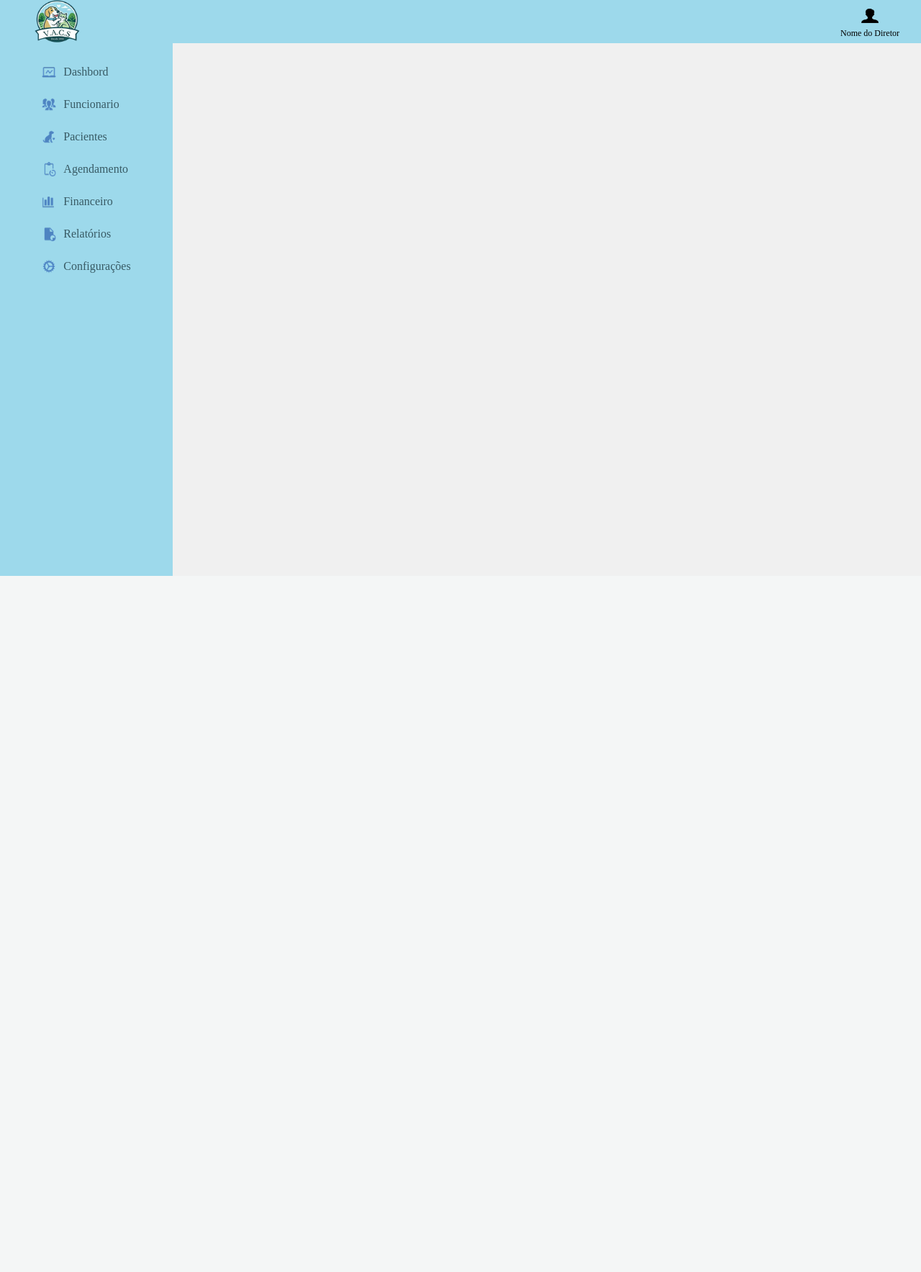
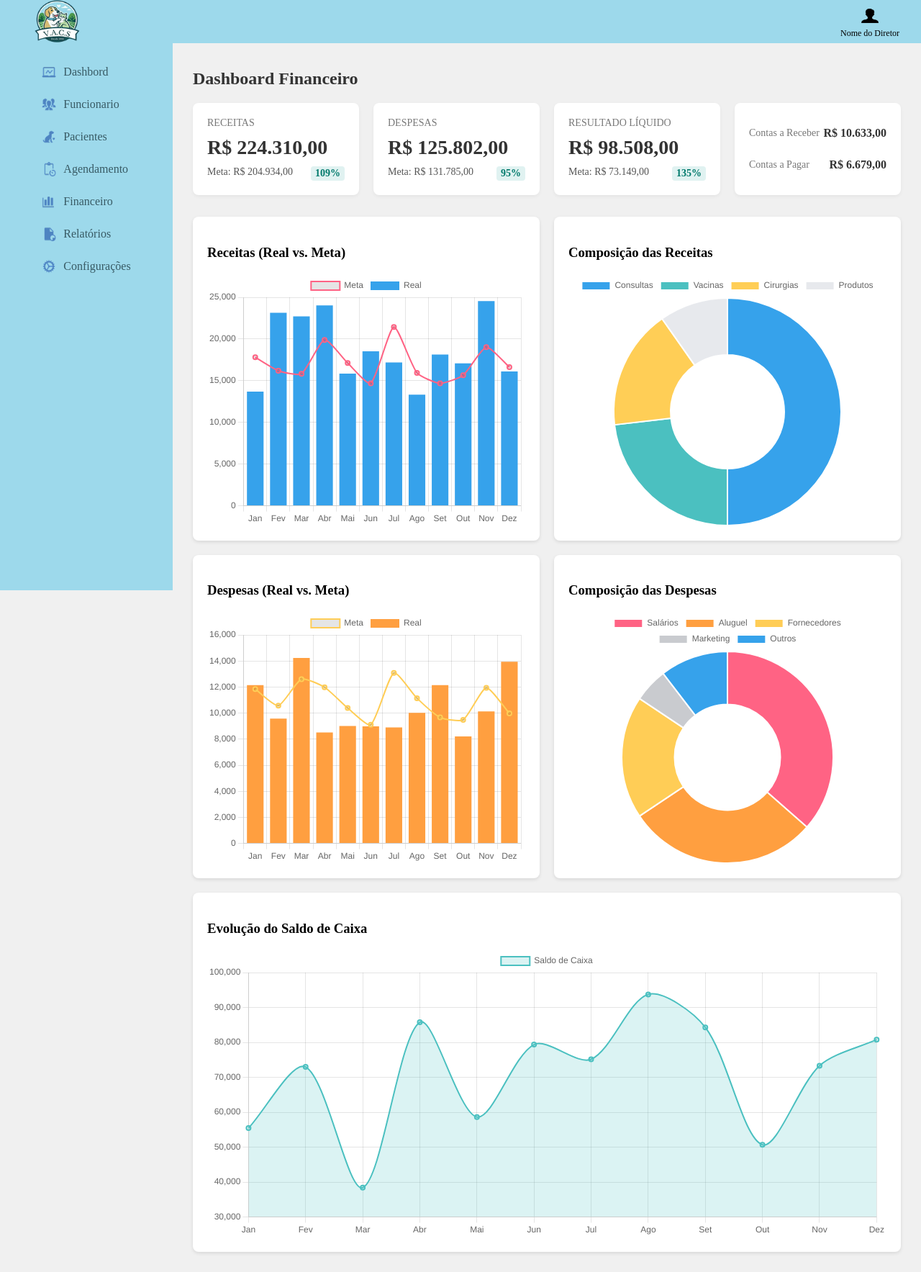
Before and after one commit to victorribeiro12/VACS2010, a PHP site: page /diretorFu.html in a window 1280 px wide. Shown: the whole page at 72% size. Before the commit the page ends 800 px from the top, so only its background shows below. Run offline with PHP 8.4, Linux system fonts and the light colour scheme.

Commit message:
feat(diretor): Implementa dashboard financeiro dinâmico
Este commit introduz um painel financeiro completo e moderno na página `diretorFu.html`, substituindo o conteúdo anterior.

- **Criação do Dashboard:** Adiciona uma nova interface com KPIs (Key Performance Indicators) para receitas, despesas e resultados, além de cartões para contas a pagar/receber.

- **Gráficos Dinâmicos:** Implementa múltiplos gráficos utilizando Chart.js:
  - Gráficos de barras/linhas para comparar valores reais vs. metas de receitas e despesas.
  - Gráficos de rosca para detalhar a composição de receitas e despesas.
  - Um gráfico de linha para a evolução do saldo de caixa.

- **Dados Aleatórios:** Inclui um script que gera dados fictícios e aleatórios a cada carregamento da página, tornando o dashboard mais realista para demonstrações.

- **Correção de Layout:** Resolve um problema crítico onde os gráficos cresciam verticalmente de forma infinita. A solução envolveu:
  - Envolver cada elemento `<canvas>` em uma `div.chart-container`.
  - Aplicar CSS específico (`position: relative`, `height`) para dar ao contêiner do gráfico uma altura definida, permitindo que o Chart.js renderize corretamente dentro dos limites.

```diff
--- a/Diretor/diretorFu.html
+++ b/Diretor/diretorFu.html
@@ -36,7 +36,209 @@
             <li><a href="diretorC.html"><img src="img/Settings.png"  alt="" height=""  width="">Configurações</a></li>
         </ul>
     </nav>
-    <script src="diretor.js"></script>
+    <div class="main-content">
+        <h1 class="page-title">Dashboard Financeiro</h1>
+
+        <!-- Seção de KPIs Principais -->
+        <div class="kpi-grid">
+            <!-- KPIs de Receita -->
+            <div class="kpi-card">
+                <h3 class="kpi-title">Receitas</h3>
+                <div class="kpi-main-value" id="receitaAtual">R$ 0,00</div>
+                <div class="kpi-sub-values">
+                    <span>Meta: <span id="receitaMeta">R$ 0,00</span></span>
+                    <span class="kpi-percentage" id="receitaPercentual">0%</span>
+                </div>
+            </div>
+            <!-- KPIs de Despesa -->
+            <div class="kpi-card">
+                <h3 class="kpi-title">Despesas</h3>
+                <div class="kpi-main-value" id="despesaAtual">R$ 0,00</div>
+                <div class="kpi-sub-values">
+                    <span>Meta: <span id="despesaMeta">R$ 0,00</span></span>
+                    <span class="kpi-percentage" id="despesaPercentual">0%</span>
+                </div>
+            </div>
+            <!-- KPIs de Resultado -->
+            <div class="kpi-card">
+                <h3 class="kpi-title">Resultado Líquido</h3>
+                <div class="kpi-main-value" id="resultadoAtual">R$ 0,00</div>
+                <div class="kpi-sub-values">
+                    <span>Meta: <span id="resultadoMeta">R$ 0,00</span></span>
+                    <span class="kpi-percentage" id="resultadoPercentual">0%</span>
+                </div>
+            </div>
+            <!-- Contas a Receber/Pagar -->
+            <div class="kpi-card kpi-small">
+                <div class="kpi-sub-item">
+                    <span>Contas a Receber</span>
+                    <strong id="contasReceber">R$ 0,00</strong>
+                </div>
+                <div class="kpi-sub-item">
+                    <span>Contas a Pagar</span>
+                    <strong id="contasPagar">R$ 0,00</strong>
+                </div>
+            </div>
+        </div>
+
+        <!-- Seção de Gráficos Principais -->
+        <div class="finance-charts-grid">
+            <div class="chart-card">
+                <h3>Receitas (Real vs. Meta)</h3>
+                <div class="chart-container">
+                    <canvas id="receitasChart"></canvas>
+                </div>
+            </div>
+            <div class="chart-card">
+                <h3>Composição das Receitas</h3>
+                <div class="chart-container">
+                    <canvas id="composicaoReceitasChart"></canvas>
+                </div>
+            </div>
+            <div class="chart-card">
+                <h3>Despesas (Real vs. Meta)</h3>
+                <div class="chart-container">
+                    <canvas id="despesasChart"></canvas>
+                </div>
+            </div>
+            <div class="chart-card">
+                <h3>Composição das Despesas</h3>
+                <div class="chart-container">
+                    <canvas id="composicaoDespesasChart"></canvas>
+                </div>
+            </div>
+        </div>
+
+        <!-- Seção de Gráfico de Saldo de Caixa -->
+        <div class="chart-card-full">
+            <h3>Evolução do Saldo de Caixa</h3>
+            <div class="chart-container">
+                <canvas id="saldoCaixaChart"></canvas>
+            </div>
+        </div>
+    </div>
+
+    <script>
+        document.addEventListener('DOMContentLoaded', () => {
+            // --- Funções Auxiliares ---
+            const random = (min, max) => Math.floor(Math.random() * (max - min + 1)) + min;
+            const formatCurrency = (value) => value.toLocaleString('pt-BR', { style: 'currency', currency: 'BRL' });
+
+            // --- Geração de Dados Aleatórios ---
+            const meses = ['Jan', 'Fev', 'Mar', 'Abr', 'Mai', 'Jun', 'Jul', 'Ago', 'Set', 'Out', 'Nov', 'Dez'];
+            const receitaRealData = Array.from({ length: 12 }, () => random(12000, 25000));
+            const receitaMetaData = Array.from({ length: 12 }, () => random(14000, 22000));
+            const despesaRealData = Array.from({ length: 12 }, () => random(8000, 15000));
+            const despesaMetaData = Array.from({ length: 12 }, () => random(9000, 14000));
+            const saldoCaixaData = Array.from({ length: 12 }, (_, i) => random(30000, 80000) + (i * 2000));
+
+            // --- Atualização dos KPIs ---
+            const receitaAtual = receitaRealData.reduce((a, b) => a + b, 0);
+            const receitaMeta = receitaMetaData.reduce((a, b) => a + b, 0);
+            document.getElementById('receitaAtual').textContent = formatCurrency(receitaAtual);
+            document.getElementById('receitaMeta').textContent = formatCurrency(receitaMeta);
+            const receitaPercentual = ((receitaAtual / receitaMeta) * 100);
+            document.getElementById('receitaPercentual').textContent = `${receitaPercentual.toFixed(0)}%`;
+            document.getElementById('receitaPercentual').style.backgroundColor = receitaPercentual >= 100 ? '#e0f2f1' : '#ffe0e0';
+            document.getElementById('receitaPercentual').style.color = receitaPercentual >= 100 ? '#00796b' : '#d32f2f';
+
+            const despesaAtual = despesaRealData.reduce((a, b) => a + b, 0);
+            const despesaMeta = despesaMetaData.reduce((a, b) => a + b, 0);
+            document.getElementById('despesaAtual').textContent = formatCurrency(despesaAtual);
+            document.getElementById('despesaMeta').textContent = formatCurrency(despesaMeta);
+            const despesaPercentual = ((despesaAtual / despesaMeta) * 100);
+            document.getElementById('despesaPercentual').textContent = `${despesaPercentual.toFixed(0)}%`;
+            document.getElementById('despesaPercentual').style.backgroundColor = despesaPercentual <= 100 ? '#e0f2f1' : '#ffe0e0';
+            document.getElementById('despesaPercentual').style.color = despesaPercentual <= 100 ? '#00796b' : '#d32f2f';
+
+            const resultadoAtual = receitaAtual - despesaAtual;
+            const resultadoMeta = receitaMeta - despesaMeta;
+            document.getElementById('resultadoAtual').textContent = formatCurrency(resultadoAtual);
+            document.getElementById('resultadoMeta').textContent = formatCurrency(resultadoMeta);
+            const resultadoPercentual = ((resultadoAtual / resultadoMeta) * 100);
+            document.getElementById('resultadoPercentual').textContent = `${resultadoPercentual.toFixed(0)}%`;
+            document.getElementById('resultadoPercentual').style.backgroundColor = resultadoPercentual >= 100 ? '#e0f2f1' : '#ffe0e0';
+            document.getElementById('resultadoPercentual').style.color = resultadoPercentual >= 100 ? '#00796b' : '#d32f2f';
+
+            document.getElementById('contasReceber').textContent = formatCurrency(random(5000, 12000));
+            document.getElementById('contasPagar').textContent = formatCurrency(random(2000, 8000));
+
+            // --- Configuração dos Gráficos ---
+            const chartColors = {
+                receitaReal: '#36A2EB', // Azul
+                receitaMeta: '#FF6384', // Rosa
+                despesaReal: '#FF9F40', // Laranja
+                despesaMeta: '#FFCD56', // Amarelo
+                saldo: '#4BC0C0', // Verde Água
+                composicaoReceita: ['#36A2EB', '#4BC0C0', '#FFCE56', '#E7E9ED'],
+                composicaoDespesa: ['#FF6384', '#FF9F40', '#FFCD56', '#C9CBCF', '#36A2EB']
+            };
+
+            // Gráfico de Receitas (Real vs. Meta)
+            new Chart(document.getElementById('receitasChart'), {
+                type: 'bar',
+                data: {
+                    labels: meses,
+                    datasets: [
+                        { type: 'line', label: 'Meta', data: receitaMetaData, borderColor: chartColors.receitaMeta, fill: false, tension: 0.2, borderWidth: 2 },
+                        { type: 'bar', label: 'Real', data: receitaRealData, backgroundColor: chartColors.receitaReal }
+                    ]
+                },
+                options: { responsive: true, maintainAspectRatio: false }
+            });
+
+            // Gráfico de Composição de Receitas
+            new Chart(document.getElementById('composicaoReceitasChart'), {
+                type: 'doughnut',
+                data: {
+                    labels: ['Consultas', 'Vacinas', 'Cirurgias', 'Produtos'],
+                    datasets: [{ data: [random(30, 50), random(15, 25), random(10, 20), random(5, 15)], backgroundColor: chartColors.composicaoReceita }]
+                },
+                options: { responsive: true, maintainAspectRatio: false }
+            });
+
+            // Gráfico de Despesas (Real vs. Meta)
+            new Chart(document.getElementById('despesasChart'), {
+                type: 'bar',
+                data: {
+                    labels: meses,
+                    datasets: [
+                        { type: 'line', label: 'Meta', data: despesaMetaData, borderColor: chartColors.despesaMeta, fill: false, tension: 0.2, borderWidth: 2 },
+                        { type: 'bar', label: 'Real', data: despesaRealData, backgroundColor: chartColors.despesaReal }
+                    ]
+                },
+                options: { responsive: true, maintainAspectRatio: false }
+            });
+
+            // Gráfico de Composição de Despesas
+            new Chart(document.getElementById('composicaoDespesasChart'), {
+                type: 'doughnut',
+                data: {
+                    labels: ['Salários', 'Aluguel', 'Fornecedores', 'Marketing', 'Outros'],
+                    datasets: [{ data: [random(30, 40), random(20, 30), random(15, 25), random(5, 10), random(5, 10)], backgroundColor: chartColors.composicaoDespesa }]
+                },
+                options: { responsive: true, maintainAspectRatio: false }
+            });
+
+            // Gráfico de Saldo de Caixa
+            new Chart(document.getElementById('saldoCaixaChart'), {
+                type: 'line',
+                data: {
+                    labels: meses,
+                    datasets: [{
+                        label: 'Saldo de Caixa',
+                        data: saldoCaixaData,
+                        borderColor: chartColors.saldo,
+                        backgroundColor: 'rgba(75, 192, 192, 0.2)',
+                        fill: true,
+                        tension: 0.3,
+                        borderWidth: 2
+                    }]
+                },
+                options: { responsive: true, maintainAspectRatio: false }
+            });
+        });
+    </script>
 
 </body>
 </html>
--- a/Diretor/style.css
+++ b/Diretor/style.css
@@ -511,6 +511,8 @@ td button {
     padding: 20px;
     box-shadow: 0 2px 5px rgba(0, 0, 0, 0.1);
     min-height: 250px; /* Altura mínima para simular o gráfico */
+    display: flex;
+    flex-direction: column;
 }
 
 /* Placeholder para o conteúdo do gráfico */
@@ -586,3 +588,105 @@ td button {
     color: #333;
     margin-bottom: 20px;
 }
+
+/* --- Estilos para o Dashboard Financeiro (diretorFu.html) --- */
+
+/* Grid para os KPIs */
+.kpi-grid {
+    display: grid;
+    grid-template-columns: repeat(auto-fit, minmax(220px, 1fr));
+    gap: 20px;
+    margin-bottom: 30px;
+}
+
+.kpi-card {
+    background-color: #fff;
+    border-radius: 8px;
+    padding: 20px;
+    box-shadow: 0 2px 5px rgba(0, 0, 0, 0.05);
+    display: flex;
+    flex-direction: column;
+}
+
+.kpi-title {
+    font-size: 14px;
+    font-weight: 500;
+    color: #777;
+    margin: 0 0 10px 0;
+    text-transform: uppercase;
+}
+
+.kpi-main-value {
+    font-size: 28px;
+    font-weight: 700;
+    color: #333;
+    margin-bottom: 10px;
+}
+
+.kpi-sub-values {
+    display: flex;
+    justify-content: space-between;
+    font-size: 14px;
+    color: #555;
+    margin-top: auto; /* Empurra para o final do card */
+}
+
+.kpi-percentage {
+    font-weight: bold;
+    padding: 2px 6px;
+    border-radius: 4px;
+    background-color: #e0f2f1; /* Cor padrão para sucesso */
+    color: #00796b; /* Cor padrão para sucesso */
+}
+
+/* Card menor para Contas a Receber/Pagar */
+.kpi-card.kpi-small {
+    justify-content: space-around;
+}
+
+.kpi-sub-item {
+    display: flex;
+    justify-content: space-between;
+    align-items: center;
+    font-size: 14px;
+    width: 100%; /* Garante que o item ocupe a largura total para o justify-content funcionar */
+}
+
+.kpi-sub-item span {
+    color: #777;
+}
+
+.kpi-sub-item strong {
+    font-size: 16px;
+    color: #333;
+}
+
+/* Grid para os gráficos financeiros */
+.finance-charts-grid {
+    display: grid;
+    grid-template-columns: 1fr 1fr;
+    gap: 20px;
+    margin-bottom: 20px;
+}
+
+/* Card para o gráfico de largura total */
+.chart-card-full {
+    background-color: white;
+    border-radius: 8px;
+    padding: 20px;
+    box-shadow: 0 2px 5px rgba(0, 0, 0, 0.1);
+    position: relative; /* Adicionado para o dimensionamento correto do canvas */
+    display: flex;
+    flex-direction: column;
+}
+
+/* Novo contêiner para o canvas do gráfico */
+.chart-container {
+    position: relative;
+    flex-grow: 1; /* Faz o contêiner do gráfico crescer para ocupar o espaço */
+    height: 350px; /* Define uma altura base para os gráficos */
+}
+
+.chart-card-full .chart-container {
+    height: 400px; /* Pode ter uma altura diferente se desejado */
+}
```
